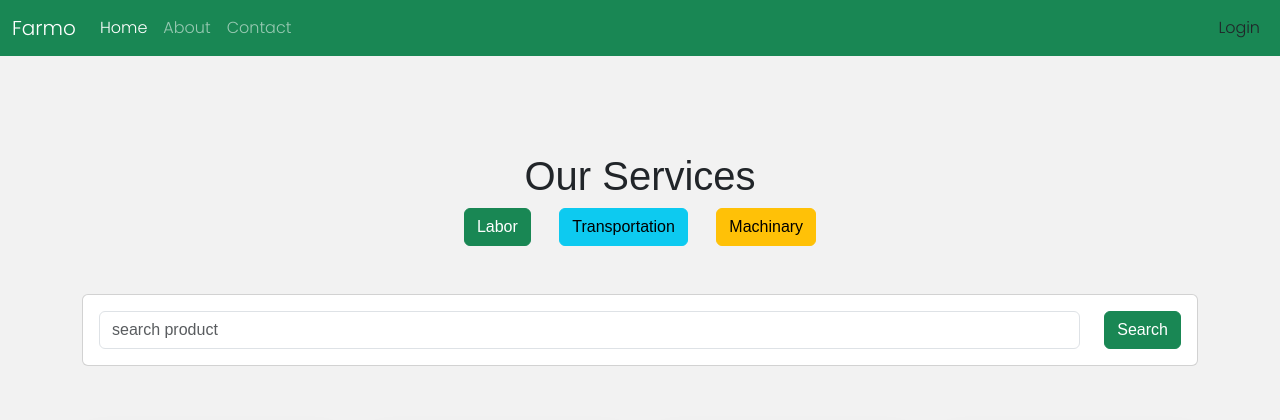
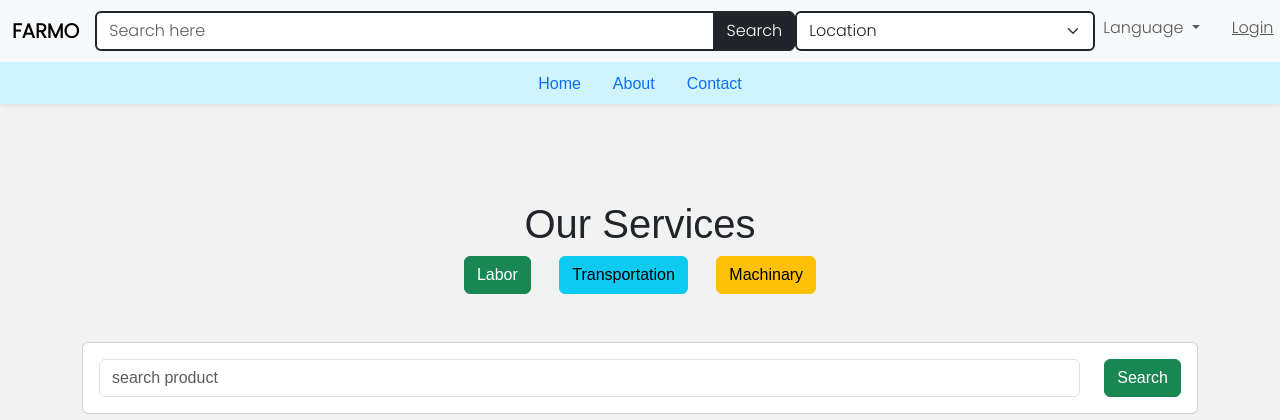
Before and after one commit to vaibhavnagargoje/Farmo, a Django app: page /workers_page in a window 1280 px wide. Shown: the top 420 px of the page. Run offline with Django 4.2, Linux system fonts and the light colour scheme; data comes from the database, SQL or seed files in the repository; some libraries are stand-ins or nearby versions.

Commit message:
new base.html file loded

```diff
--- a/templates/base.html
+++ b/templates/base.html
@@ -1,3 +1,4 @@
+
 <!doctype html>
 <html lang="en">
   <head>
--- /dev/null
+++ b/templates/new-base.html
@@ -0,0 +1,140 @@
+{% load static %}
+
+<!doctype html>
+<html lang="en">
+
+<head>
+
+  <meta charset="UTF-8">
+  <meta name="viewport"
+    content="width=device-width, user-scalable=no, initial-scale=1.0, maximum-scale=1.0, minimum-scale=1.0">
+  <meta http-equiv="X-UA-Compatible" content="ie=edge">
+
+
+  <link href="https://cdn.jsdelivr.net/npm/bootstrap@5.3.3/dist/css/bootstrap.min.css" rel="stylesheet" integrity="sha384-QWTKZyjpPEjISv5WaRU9OFeRpok6YctnYmDr5pNlyT2bRjXh0JMhjY6hW+ALEwIH" crossorigin="anonymous">
+
+
+  <link rel="stylesheet" href="https://cdnjs.cloudflare.com/ajax/libs/font-awesome/6.2.0/css/all.min.css"
+    integrity="sha512-xh6O/CkQoPOWDdYTDqeRdPCVd1SpvCA9XXcUnZS2FmJNp1coAFzvtCN9BmamE+4aHK8yyUHUSCcJHgXloTyT2A=="
+    crossorigin="anonymous" referrerpolicy="no-referrer" />
+
+    <link rel="stylesheet" href="{% static '/cardcss/cards_style.css' %}">
+    <link rel="stylesheet" href="https://cdnjs.cloudflare.com/ajax/libs/font-awesome/6.2.1/css/all.min.css" integrity="sha512-MV7K8+y+gLIBoVD59lQIYicR65iaqukzvf/nwasF0nqhPay5w/9lJmVM2hMDcnK1OnMGCdVK+iQrJ7lzPJQd1w==" crossorigin="anonymous" referrerpolicy="no-referrer" />
+
+
+    <title>{% block title %} New Base  {% endblock title %} ></title>
+
+
+
+
+    <style>
+        @import url('https://fonts.googleapis.com/css2?family=Poppins:wght@300&display=swap');
+
+      footer{
+          z-index: 10;
+      height: 10vh;
+      background-color:rgb(13, 13, 14);
+      color: wheat;
+      font-fAmily: 'Poppins', sans-serif;
+     }
+
+     .flex-all-center-footer{
+      display: flex;
+      justify-content: center;
+      align-items: center;
+    }
+    .text-center-footer{
+      text-align: center;
+    }
+    .navbar{
+      font-fAmily: 'Poppins', sans-serif;
+    }
+  </style>
+
+
+</head>
+
+
+
+
+<body>
+
+<nav class="navbar navbar-expand-lg bg-body-tertiary fixed-top">
+    <div class="container-fluid">
+      <a class="navbar-brand" href="/"><b>FARMO</b></a>
+      <button class="navbar-toggler" type="button" data-bs-toggle="collapse" data-bs-target="#navbarSupportedContent"
+        aria-controls="navbarSupportedContent" aria-expanded="false" aria-label="Toggle navigation">
+        <span class="navbar-toggler-icon"></span>
+      </button>
+      <div class="collapse navbar-collapse" id="navbarSupportedContent">
+        <div class="input-group mx-auto" style="width:700px;">
+          <input type="text" class="form-control border border-2 border-dark" placeholder="Search here"
+            aria-label="Search here" aria-describedby="button-addon2">
+          <button  class="btn btn-dark" type="button"><i class="bi bi-search" style="color: aliceblue;"></i> Search </button>
+        </div>
+        <div class="input-group " style="width: 300px;">
+          <select class="form-select border border-2 border-dark" id="inputGroupSelect01">
+            <option selected disabled>Location</option>
+            <option value="1">Pune</option>
+            <option value="2">Baramati</option>
+            <option value="3">Nagar</option>
+          </select>
+        </div>
+        <ul class="navbar-nav ms-auto mb-2 mb-lg-0">
+          <li class="nav-item dropdown">
+            <a class="nav-link dropdown-toggle" href="#" role="button" data-bs-toggle="dropdown" aria-expanded="false">
+              Language
+            </a>
+            <ul class="dropdown-menu">
+              <li><a class="dropdown-item" href="#">English</a></li>
+              <li><a class="dropdown-item" href="#">Marathi</a></li>
+            </ul>
+          <li class="nav-item ms-3">
+            <a class="nav-link" href="admin/"><u>Login</u></a>
+          </li>
+          </li>
+          <button class="btn btn-md rounded-pill border border-success border-5 ms-3" type="submit"
+            style="width: 100px;"> Sell </button>
+        </ul>
+      </div>
+
+    </div>
+  </nav>
+  <div class="container-fluid mt-5 pt-3  shadow-sm bg-info-subtle">
+    <ul class="nav justify-content-center">
+
+      <li class="nav-item">
+        <a class="nav-link active" aria-current="page" href="/">Home</a>
+      </li>
+
+      <li class="nav-item">
+        <a class="nav-link" href="/about">About</a>
+      </li>
+
+      <li class="nav-item">
+        <a class="nav-link" href="/contact">Contact</a>
+
+      </li>
+    </ul>
+  </div>
+
+
+
+  {% block body %}
+
+{% endblock %}
+
+
+</body>
+
+
+
+<footer class=" flex-all-center-footer">
+    <P class="text-center-footer" style="margin-bottom :0rem;">Copyright &copy; 2022 All Rights Reserved &colon; desigend by Farmo Team</P>
+</footer>
+
+<script src="https://cdn.jsdelivr.net/npm/bootstrap@5.3.2/dist/js/bootstrap.bundle.min.js" integrity="sha384-C6RzsynM9kWDrMNeT87bh95OGNyZPhcTNXj1NW7RuBCsyN/o0jlpcV8Qyq46cDfL" crossorigin="anonymous"></script>
+<script src="https://cdnjs.cloudflare.com/ajax/libs/jquery/3.2.1/jquery.min.js"></script>
+
+</body>
+</html>
--- a/templates/workers_page.html
+++ b/templates/workers_page.html
@@ -1,4 +1,4 @@
-{% extends "base.html" %}
+{% extends "new-base.html" %}
 {% load static %}
 {% comment %} {% static 'card_img' as baseimg %} {% endcomment %}
 
```
